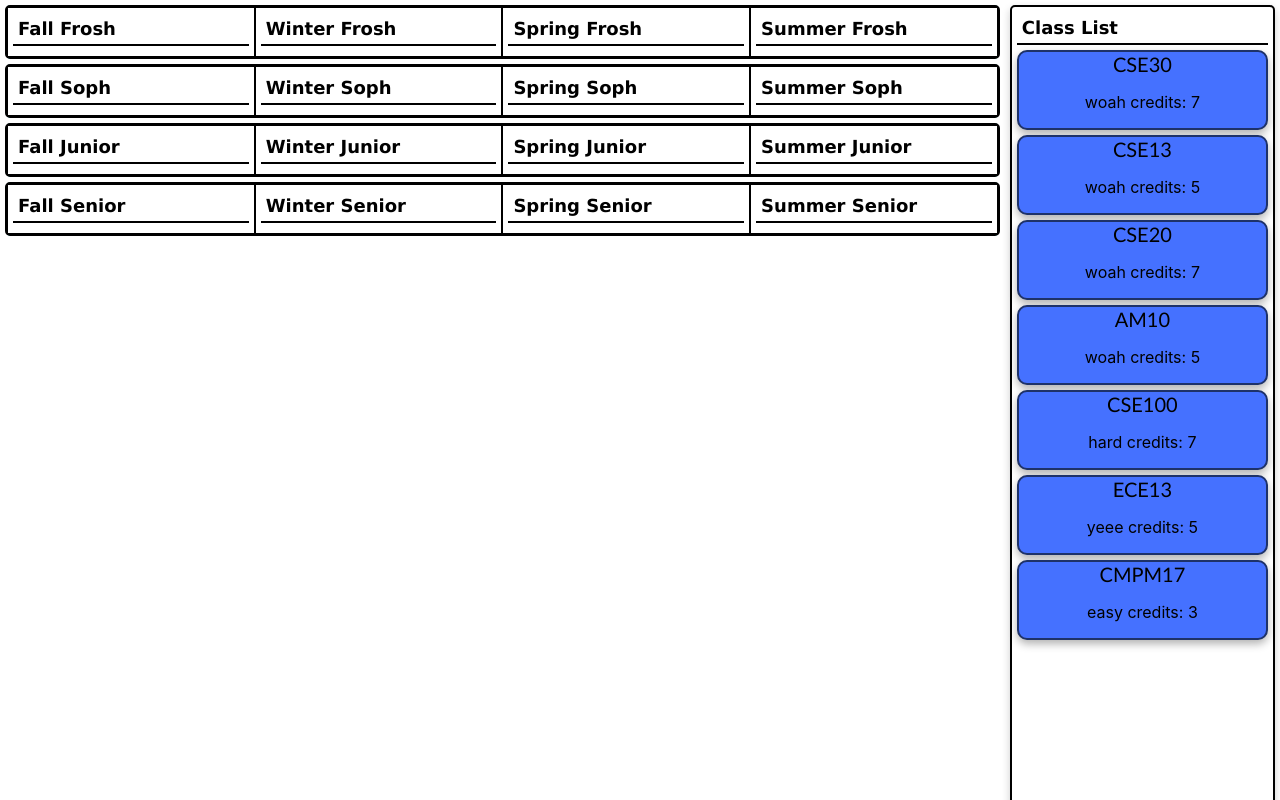
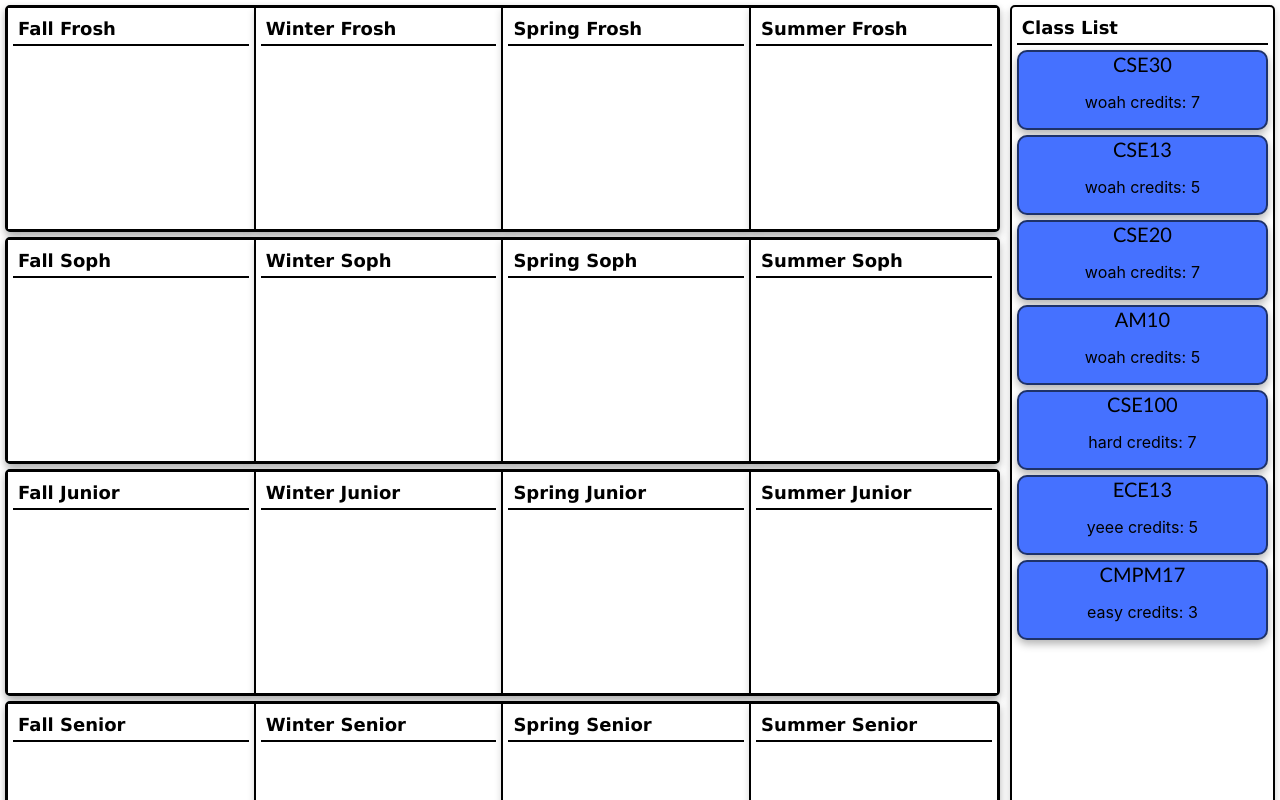
Before and after one commit to inkyant/acm-hacks, a React (Create React App) app: page / in a window 1280 px wide. Shown: the top 800 px of the page. Built offline with nearby package versions, Linux system fonts and the light colour scheme; the HTML template or start-up script is replaced by a standard one.

Commit message:
box shadow for quarter and year

```diff
--- a/src/components/quarter.css
+++ b/src/components/quarter.css
@@ -7,6 +7,7 @@
     border-right: 1px solid black;
     padding: 5px;
     background-color:rgb(255, 255, 255);
+    box-shadow: 0 4px 8px 0 rgba(0, 0, 0, 0.2);
 }
 
 .year{
@@ -16,7 +17,9 @@
     border-left:2px solid black;
     border-radius:5px;
     display:flex;
+    min-height:25%;
     height:auto; /*set to auto allows for dynamic sizing or 25% for static*/
     width:auto;
     background-color: aqua;
+    box-shadow: 0 4px 8px 0 rgba(0, 0, 0, 0.2);
 }
```
